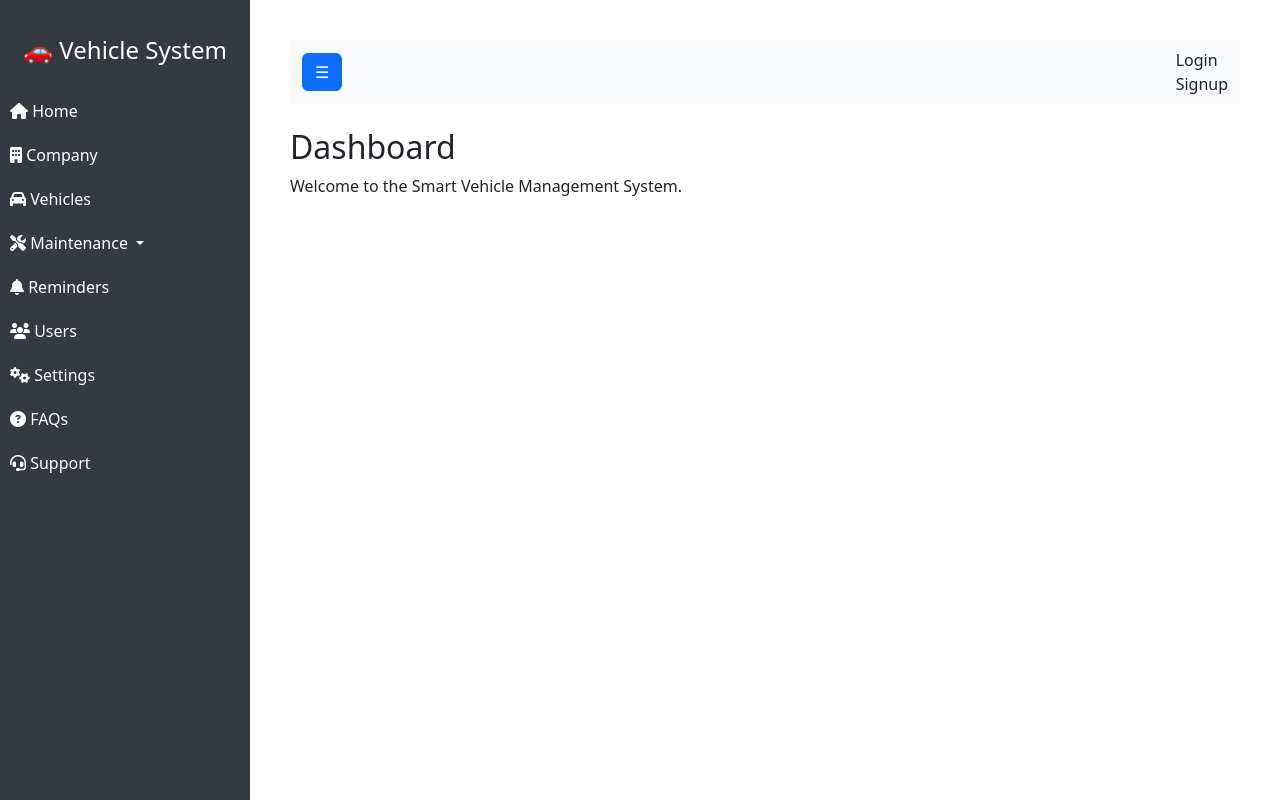
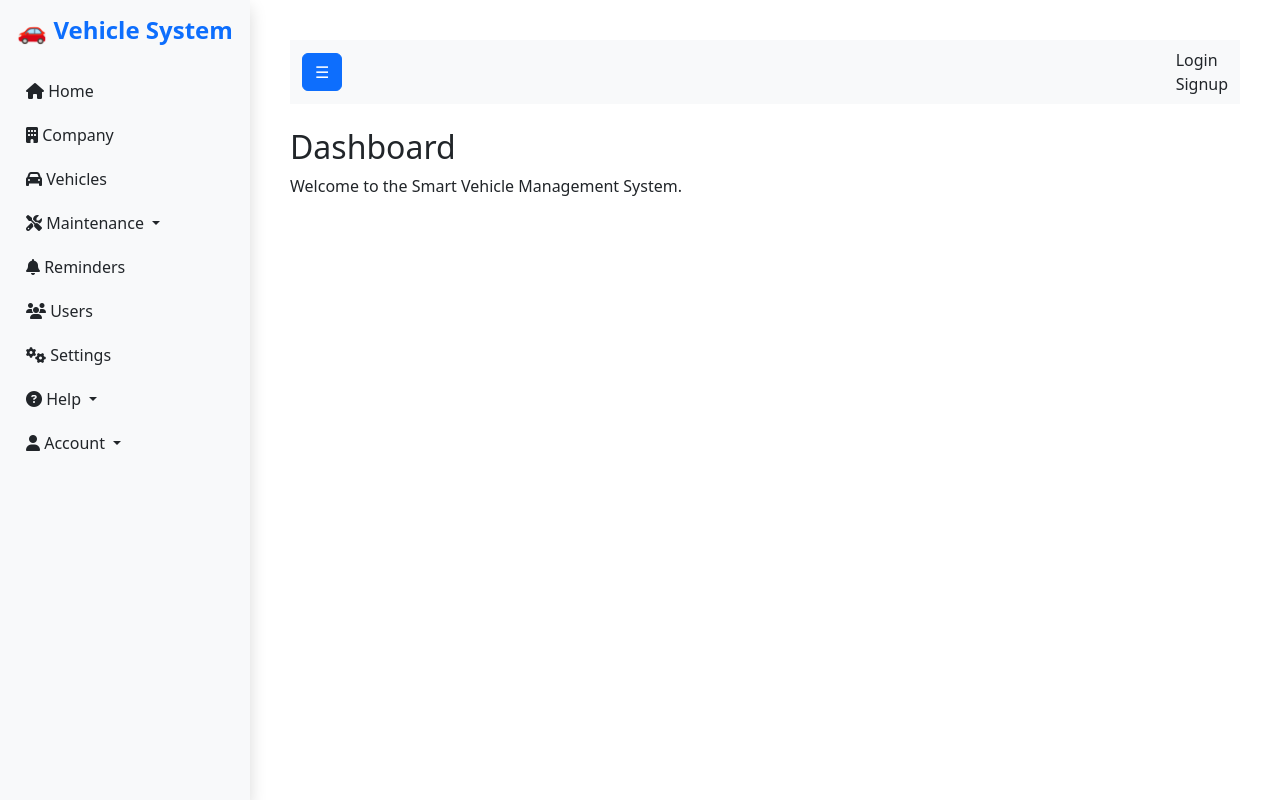
Before and after one commit to ticTechtoee/SVMS, a Django app: page / in a window 1280 px wide. Run offline with Django 5.2, Linux system fonts and the light colour scheme.

Commit message:
Fixed the styling

```diff
--- a/templates/navbar.html
+++ b/templates/navbar.html
@@ -1,26 +1,78 @@
-<!-- Sidebar -->
-<nav id="sidebar">
-    <div class="text-center p-3">
-        <h4>🚗 Vehicle System</h4>
-    </div>
-    <a href="#"><i class="fas fa-home"></i> Home</a>
-    <a href="{% url 'companyApp:create_company' %}"><i class="fas fa-building"></i> Company</a>
-    <a href="{% url 'vehicleApp:create_vehicle' %}"><i class="fas fa-car"></i> Vehicles</a>
-
-    <!-- Maintenance Dropdown -->
-    <div class="nav-item dropdown">
-        <a class="nav-link dropdown-toggle" href="#" id="maintenanceDropdown" role="button" data-bs-toggle="dropdown" aria-expanded="false">
-            <i class="fas fa-tools"></i> Maintenance
-        </a>
-        <ul class="dropdown-menu" aria-labelledby="maintenanceDropdown">
-            <li><a class="dropdown-item" href="{% url 'vehicleApp:maintenance_list' %}"><i class="fas fa-clipboard-list"></i> Maintenance Records</a></li>
-            <li><a class="dropdown-item" href="{% url 'vehicleApp:maintenance_schedule_list' %}"><i class="fas fa-calendar-check"></i> Maintenance Schedules</a></li>
-        </ul>
+<!-- Sidebar Navigation -->
+<nav id="sidebar" class="d-flex flex-column bg-light shadow vh-100 p-3">
+    <div class="text-center mb-3">
+        <h4 class="fw-bold text-primary">🚗 Vehicle System</h4>
     </div>
 
-    <a href="#"><i class="fas fa-bell"></i> Reminders</a>
-    <a href="#"><i class="fas fa-users"></i> Users</a>
-    <a href="#"><i class="fas fa-cogs"></i> Settings</a>
-    <a href="#"><i class="fas fa-question-circle"></i> FAQs</a>
-    <a href="#"><i class="fas fa-headset"></i> Support</a>
+    <ul class="nav flex-column">
+        <li class="nav-item">
+            <a class="nav-link text-dark" href="{% url 'home:HomeView' %}">
+                <i class="fas fa-home"></i> Home
+            </a>
+        </li>
+
+        <li class="nav-item">
+            <a class="nav-link text-dark" href="{% url 'companyApp:create_company' %}">
+                <i class="fas fa-building"></i> Company
+            </a>
+        </li>
+
+        <li class="nav-item">
+            <a class="nav-link text-dark" href="{% url 'vehicleApp:create_vehicle' %}">
+                <i class="fas fa-car"></i> Vehicles
+            </a>
+        </li>
+
+        <!-- Maintenance Dropdown -->
+        <li class="nav-item">
+            <a class="nav-link dropdown-toggle text-dark" href="#" id="maintenanceDropdown" data-bs-toggle="collapse" data-bs-target="#maintenanceMenu">
+                <i class="fas fa-tools"></i> Maintenance
+            </a>
+            <ul id="maintenanceMenu" class="collapse list-unstyled ps-3">
+                <li><a class="nav-link text-dark" href="{% url 'vehicleApp:create_maintenance_record' %}"><i class="fas fa-plus-circle"></i> Add Record</a></li>
+                <li><a class="nav-link text-dark" href="{% url 'vehicleApp:create_maintenance_schedule' %}"><i class="fas fa-calendar-plus"></i> Schedule</a></li>
+                <li><a class="nav-link text-dark" href="{% url 'vehicleApp:maintenance_list' %}"><i class="fas fa-clipboard-list"></i> Records</a></li>
+                <li><a class="nav-link text-dark" href="{% url 'vehicleApp:maintenance_schedule_list' %}"><i class="fas fa-calendar-check"></i> Schedules</a></li>
+            </ul>
+        </li>
+
+        <li class="nav-item">
+            <a class="nav-link text-dark" href="#"><i class="fas fa-bell"></i> Reminders</a>
+        </li>
+
+        <li class="nav-item">
+            <a class="nav-link text-dark" href="#"><i class="fas fa-users"></i> Users</a>
+        </li>
+
+        <li class="nav-item">
+            <a class="nav-link text-dark" href="#"><i class="fas fa-cogs"></i> Settings</a>
+        </li>
+
+        <!-- Help Dropdown -->
+        <li class="nav-item">
+            <a class="nav-link dropdown-toggle text-dark" href="#" id="supportDropdown" data-bs-toggle="collapse" data-bs-target="#supportMenu">
+                <i class="fas fa-question-circle"></i> Help
+            </a>
+            <ul id="supportMenu" class="collapse list-unstyled ps-3">
+                <li><a class="nav-link text-dark" href="#"><i class="fas fa-info-circle"></i> FAQs</a></li>
+                <li><a class="nav-link text-dark" href="#"><i class="fas fa-headset"></i> Support</a></li>
+            </ul>
+        </li>
+
+        <!-- User Dropdown -->
+        <li class="nav-item">
+            <a class="nav-link dropdown-toggle text-dark" href="#" id="userDropdown" data-bs-toggle="collapse" data-bs-target="#userMenu">
+                <i class="fas fa-user"></i> Account
+            </a>
+            <ul id="userMenu" class="collapse list-unstyled ps-3">
+                {% if user.is_authenticated %}
+                    <li><span class="nav-link fw-bold">Welcome, {{ user.username }}</span></li>
+                    <li><a class="nav-link text-dark" href="{% url 'accountApp:logout' %}"><i class="fas fa-sign-out-alt"></i> Logout</a></li>
+                {% else %}
+                    <li><a class="nav-link text-dark" href="{% url 'accountApp:login' %}"><i class="fas fa-sign-in-alt"></i> Login</a></li>
+                    <li><a class="nav-link text-dark" href="{% url 'accountApp:signup' %}"><i class="fas fa-user-plus"></i> Signup</a></li>
+                {% endif %}
+            </ul>
+        </li>
+    </ul>
 </nav>
```
